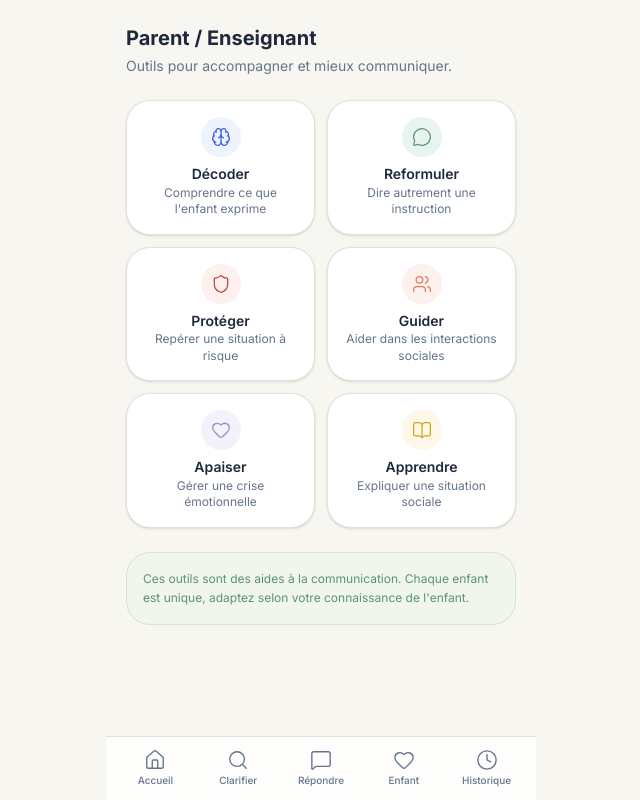
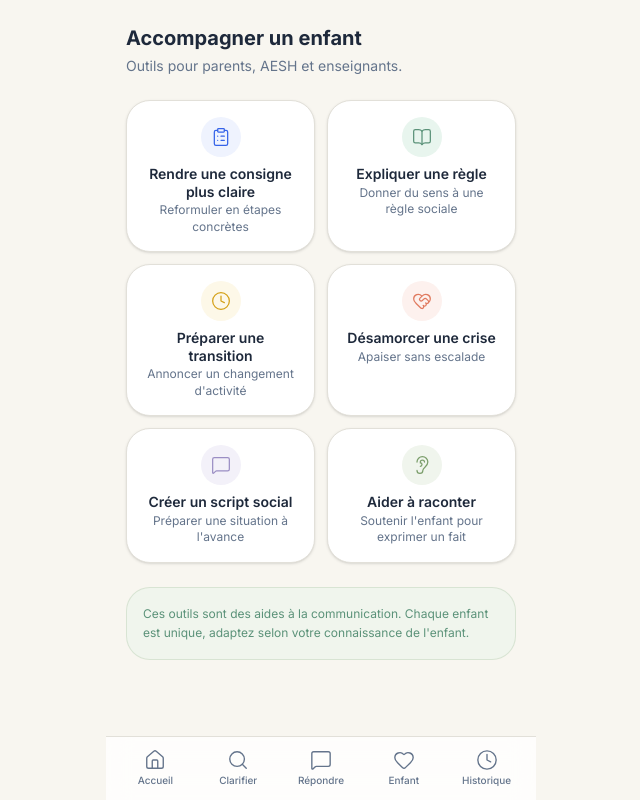
Before and after one commit to abenmahmoud/clair-bulle-claire, a Next.js app: page /educator in a window 1280 px wide. Shown: the whole page, without its empty margins (319-959 px from the left). Built offline with nearby package versions, Linux system fonts and the light colour scheme.

Commit message:
lot2: refonte UX cœur produit

```diff
--- a/src/app/clarify/ClarifyContent.tsx
+++ b/src/app/clarify/ClarifyContent.tsx
@@ -2,7 +2,7 @@
 
 import { useState, useCallback } from "react";
 import { useRouter, useSearchParams } from "next/navigation";
-import { Mic } from "lucide-react";
+import { Loader2, Mic } from "lucide-react";
 import AppShell from "@/components/layout/AppShell";
 import DirectionSelector from "@/components/ui/DirectionSelector";
 import ContextPicker from "@/components/ui/ContextPicker";
@@ -31,12 +31,16 @@ export default function ClarifyContent() {
     (searchParams.get("context") as ContextType) || "inconnu"
   );
   const [toast, setToast] = useState({ message: "", visible: false });
+  const [isLoading, setIsLoading] = useState(false);
 
   const handleClarify = useCallback(() => {
     if (!text.trim()) return;
-    router.push(
-      `/clarify/result?text=${encodeURIComponent(text.trim())}&direction=${direction}&context=${context}`
-    );
+    setIsLoading(true);
+    setTimeout(() => {
+      router.push(
+        `/clarify/result?text=${encodeURIComponent(text.trim())}&direction=${direction}&context=${context}`
+      );
+    }, 400);
   }, [text, direction, context, router]);
 
   const isValid = text.trim().length > 0;
@@ -125,14 +129,21 @@ export default function ClarifyContent() {
         <div className="w-full max-w-[430px] px-5">
           <button
             onClick={handleClarify}
-            disabled={!isValid}
+            disabled={!isValid || isLoading}
             className={`w-full py-3.5 px-6 rounded-2xl text-sm font-semibold shadow-lg transition-all duration-200 ${
-              isValid
+              isValid && !isLoading
                 ? "bg-[#3563E9] text-white hover:bg-[#2547B3] active:scale-[0.98]"
                 : "bg-[#E2E0D9] text-[#64748B] cursor-not-allowed"
             }`}
           >
-            Clarifier
+            {isLoading ? (
+              <span className="flex items-center justify-center gap-2">
+                <Loader2 size={16} className="animate-spin" strokeWidth={2} />
+                Analyse en cours...
+              </span>
+            ) : (
+              "Clarifier"
+            )}
           </button>
         </div>
       </div>
--- a/src/app/educator/page.tsx
+++ b/src/app/educator/page.tsx
@@ -2,13 +2,13 @@
 
 import { useState } from "react";
 import {
-  Brain,
-  Shield,
   BookOpen,
-  Heart,
-  MessageCircle,
   ChevronLeft,
-  Users,
+  ClipboardList,
+  Clock,
+  Ear,
+  HeartHandshake,
+  MessageSquare,
 } from "lucide-react";
 import AppShell from "@/components/layout/AppShell";
 import ModeCard from "@/components/ui/ModeCard";
@@ -16,72 +16,114 @@ import CopyButton from "@/components/ui/CopyButton";
 
 const tools = [
   {
-    id: "decode",
-    label: "Décoder",
-    description: "Comprendre ce que l'enfant exprime",
-    icon: <Brain size={20} strokeWidth={1.5} />,
+    id: "consigne",
+    label: "Rendre une consigne plus claire",
+    description: "Reformuler en étapes concrètes",
+    icon: <ClipboardList size={20} strokeWidth={1.5} />,
     color: "#3563E9",
     bgColor: "#EFF3FE",
   },
   {
-    id: "rephrase",
-    label: "Reformuler",
-    description: "Dire autrement une instruction",
-    icon: <MessageCircle size={20} strokeWidth={1.5} />,
+    id: "regle",
+    label: "Expliquer une règle",
+    description: "Donner du sens à une règle sociale",
+    icon: <BookOpen size={20} strokeWidth={1.5} />,
     color: "#5B9279",
     bgColor: "#E8F5EE",
   },
   {
-    id: "protect",
-    label: "Protéger",
-    description: "Repérer une situation à risque",
-    icon: <Shield size={20} strokeWidth={1.5} />,
-    color: "#C2413A",
-    bgColor: "#FDF0EF",
+    id: "transition",
+    label: "Préparer une transition",
+    description: "Annoncer un changement d'activité",
+    icon: <Clock size={20} strokeWidth={1.5} />,
+    color: "#D4A017",
+    bgColor: "#FDF8E8",
   },
   {
-    id: "guide",
-    label: "Guider",
-    description: "Aider dans les interactions sociales",
-    icon: <Users size={20} strokeWidth={1.5} />,
+    id: "crise",
+    label: "Désamorcer une crise",
+    description: "Apaiser sans escalade",
+    icon: <HeartHandshake size={20} strokeWidth={1.5} />,
     color: "#E07A5F",
     bgColor: "#FDF1EE",
   },
   {
-    id: "calm",
-    label: "Apaiser",
-    description: "Gérer une crise émotionnelle",
-    icon: <Heart size={20} strokeWidth={1.5} />,
+    id: "script",
+    label: "Créer un script social",
+    description: "Préparer une situation à l'avance",
+    icon: <MessageSquare size={20} strokeWidth={1.5} />,
     color: "#9B8EC4",
     bgColor: "#F3F1F9",
   },
   {
-    id: "teach",
-    label: "Apprendre",
-    description: "Expliquer une situation sociale",
-    icon: <BookOpen size={20} strokeWidth={1.5} />,
-    color: "#D4A017",
-    bgColor: "#FDF8E8",
+    id: "raconter",
+    label: "Aider à raconter",
+    description: "Soutenir l'enfant pour exprimer un fait",
+    icon: <Ear size={20} strokeWidth={1.5} />,
+    color: "#7B9E6B",
+    bgColor: "#F0F5ED",
   },
 ];
 
-const mockReformulations: Record<string, string[]> = {
-  "Arrête de faire ça": [
-    "Je vois que tu as beaucoup d'énergie. Pouvons-nous trouver une autre façon de l'utiliser ?",
-    "Ce comportement n'est pas adapté ici. Que pourrions-nous faire à la place ?",
-    "Je comprends que tu as envie, mais cela dérange les autres. Voyons ensemble ce qui est possible.",
+const mockByTool: Record<string, (text: string, age: string) => string[]> = {
+  consigne: (text) => {
+    const lower = text.toLowerCase();
+    if (lower.includes("depeche") || lower.includes("dépêche") || lower.includes("vite")) {
+      return [
+        "Dans 5 minutes, nous mettons les chaussures.",
+        "Ensuite, nous sortons de la maison.",
+        "Je vais t'aider étape par étape.",
+      ];
+    }
+    if (lower.includes("range") || lower.includes("ranger")) {
+      return [
+        "On va ranger ensemble les jouets dans la boîte bleue.",
+        "Après, on pose les livres sur l'étagère.",
+        "Tu peux commencer par ce qui est le plus proche de toi.",
+      ];
+    }
+    return [
+      "Étape 1 : pose très simplement ce que tu attends, sans métaphore.",
+      "Étape 2 : indique le temps disponible (par ex. \"dans 5 minutes\").",
+      "Étape 3 : propose une aide concrète : \"je t'aide à commencer\".",
+    ];
+  },
+  regle: (text) => [
+    `La règle "${text}" sert à protéger tout le monde dans le groupe.`,
+    "Quand on la respecte, on se sent en sécurité et on peut jouer plus tranquillement.",
+    "Si elle n'est pas claire pour toi, on peut en reparler ensemble.",
   ],
-  "Pourquoi tu ne joues pas avec les autres ?": [
-    "Tu préfères observer pour l'instant. C'est tout à fait ok. Quand tu seras prêt, les autres seront là.",
-    "Chacun a son rythme pour les interactions sociales. Que puis-je faire pour t'aider à te sentir à l'aise ?",
-    "Je remarque que tu choisis de rester à l'écart. Souhaites-tu que je t'accompagne pour rejoindre les autres ?",
+  transition: () => [
+    "Dans quelques minutes, on va changer d'activité.",
+    "Tu peux finir ce que tu fais maintenant.",
+    "Je te préviens encore une fois avant qu'on bouge.",
   ],
-  "Tu ne comprends rien": [
-    "Je vois que c'est difficile. Prenons le temps d'y aller étape par étape.",
-    "Chaque personne apprend à son rythme. Quelle partie te semble la plus difficile ?",
-    "Ce n'est pas grave de ne pas comprendre tout de suite. Je suis là pour t'expliquer autrement.",
+  crise: () => [
+    "Je vois que c'est très difficile en ce moment. Tu n'es pas seul.",
+    "On va respirer ensemble une fois, doucement.",
+    "Quand tu seras prêt, on cherchera une solution ensemble. Rien ne presse.",
+  ],
+  script: (text) => [
+    `Situation : ${text}`,
+    "Ce que tu peux faire : t'approcher calmement et attendre qu'on te regarde.",
+    "Ce que tu peux dire : \"Bonjour, est-ce que je peux jouer avec vous ?\"",
+    "Si la réponse est non : ce n'est pas grave, tu peux demander à quelqu'un d'autre.",
+  ],
+  raconter: () => [
+    "Prends ton temps. Tu peux commencer par : où est-ce que c'est arrivé ?",
+    "Ensuite, qui était avec toi ?",
+    "Qu'est-ce qui s'est passé en premier ? Et après ?",
+    "Comment tu t'es senti pendant ce moment ?",
   ],
 };
+
+function genericReformulation(text: string, age: string, context: string): string[] {
+  return [
+    `Pour un enfant de ${age} dans le cadre ${context} : "${text}" gagne à être formulé en phrases courtes et concrètes.`,
+    "Privilégier une consigne par phrase, sans métaphore, sans ironie.",
+    "Annoncer le temps disponible et proposer une aide pour commencer.",
+  ];
+}
 
 export default function EducatorPage() {
   const [selectedTool, setSelectedTool] = useState<string | null>(null);
@@ -90,19 +132,15 @@ export default function EducatorPage() {
   const [age, setAge] = useState("6-10");
   const [results, setResults] = useState<string[] | null>(null);
 
+  const selectedToolData = tools.find((tool) => tool.id === selectedTool);
+
   const handleReformulate = () => {
-    if (!text.trim()) return;
-    const key = Object.keys(mockReformulations).find((k) =>
-      text.toLowerCase().includes(k.toLowerCase())
-    );
-    if (key) {
-      setResults(mockReformulations[key]);
+    if (!text.trim() || !selectedTool) return;
+    const gen = mockByTool[selectedTool];
+    if (gen) {
+      setResults(gen(text, age));
     } else {
-      setResults([
-        `Pour un enfant de ${age} ans (${context}): "${text}" pourrait se dire autrement en adaptant le vocabulaire et le ton.`,
-        `Version plus douce: "Je vois que c'est difficile. Prenons le temps d'en parler calmement."`,
-        `Version plus directe: "Ce que tu viens de dire/FAire a un impact. Voici ce que j'attends à la place."`,
-      ]);
+      setResults(genericReformulation(text, age, context));
     }
   };
 
@@ -117,17 +155,15 @@ export default function EducatorPage() {
       <main className="px-5 pt-6 pb-8">
         {!selectedTool ? (
           <>
-            {/* Header */}
             <div className="mb-6">
               <h1 className="text-xl font-bold text-[#1E293B] mb-1">
-                Parent / Enseignant
+                Accompagner un enfant
               </h1>
               <p className="text-sm text-[#64748B]">
-                Outils pour accompagner et mieux communiquer.
+                Outils pour parents, AESH et enseignants.
               </p>
             </div>
 
-            {/* Tools Grid */}
             <div className="grid grid-cols-2 gap-3">
               {tools.map((tool) => (
                 <ModeCard
@@ -142,7 +178,6 @@ export default function EducatorPage() {
               ))}
             </div>
 
-            {/* Info Banner */}
             <div className="mt-6 bg-[#F0F5ED] border border-[#7B9E6B]/20 rounded-2xl p-4">
               <p className="text-xs text-[#5B9279] leading-relaxed">
                 Ces outils sont des aides à la communication. Chaque enfant est
@@ -152,7 +187,6 @@ export default function EducatorPage() {
           </>
         ) : (
           <>
-            {/* Back */}
             <button
               onClick={handleBack}
               className="flex items-center gap-1 text-sm text-[#64748B] hover:text-[#1E293B] transition-colors mb-4"
@@ -161,17 +195,15 @@ export default function EducatorPage() {
               Retour
             </button>
 
-            {/* Tool Header */}
             <div className="mb-6">
               <h1 className="text-xl font-bold text-[#1E293B] mb-1">
-                {tools.find((t) => t.id === selectedTool)?.label}
+                {selectedToolData?.label}
               </h1>
               <p className="text-sm text-[#64748B]">
-                {tools.find((t) => t.id === selectedTool)?.description}
+                {selectedToolData?.description}
               </p>
             </div>
 
-            {/* Input */}
             <div className="mb-6">
               <textarea
                 value={text}
@@ -182,7 +214,6 @@ export default function EducatorPage() {
               />
             </div>
 
-            {/* Context */}
             <div className="mb-4">
               <label className="text-xs font-medium text-[#64748B] mb-2 block">
                 Contexte
@@ -199,7 +230,6 @@ export default function EducatorPage() {
               </select>
             </div>
 
-            {/* Age */}
             <div className="mb-6">
               <label className="text-xs font-medium text-[#64748B] mb-2 block">
                 Âge de l&apos;enfant
@@ -216,7 +246,6 @@ export default function EducatorPage() {
               </select>
             </div>
 
-            {/* Reformulate Button */}
             <button
               onClick={handleReformulate}
               disabled={!text.trim()}
@@ -229,7 +258,6 @@ export default function EducatorPage() {
               Reformuler
             </button>
 
-            {/* Results */}
             {results && (
               <div className="space-y-4">
                 <h2 className="text-base font-semibold text-[#1E293B]">
@@ -238,7 +266,8 @@ export default function EducatorPage() {
                 {results.map((result, i) => (
                   <div
                     key={i}
-                    className="bg-white rounded-2xl border border-[#E2E0D9] shadow-sm p-4 animate-stagger stagger-1"
+                    className="bg-white rounded-2xl border border-[#E2E0D9] shadow-sm p-4 animate-stagger"
+                    style={{ animationDelay: `${i * 0.05}s` }}
                   >
                     <div className="flex items-start justify-between gap-3">
                       <div className="flex items-start gap-3">
@@ -258,7 +287,6 @@ export default function EducatorPage() {
           </>
         )}
       </main>
-
     </AppShell>
   );
 }
```
Also changed, not shown: src/app/clarify/result/ResultContent.tsx (+134 -93 lines).
